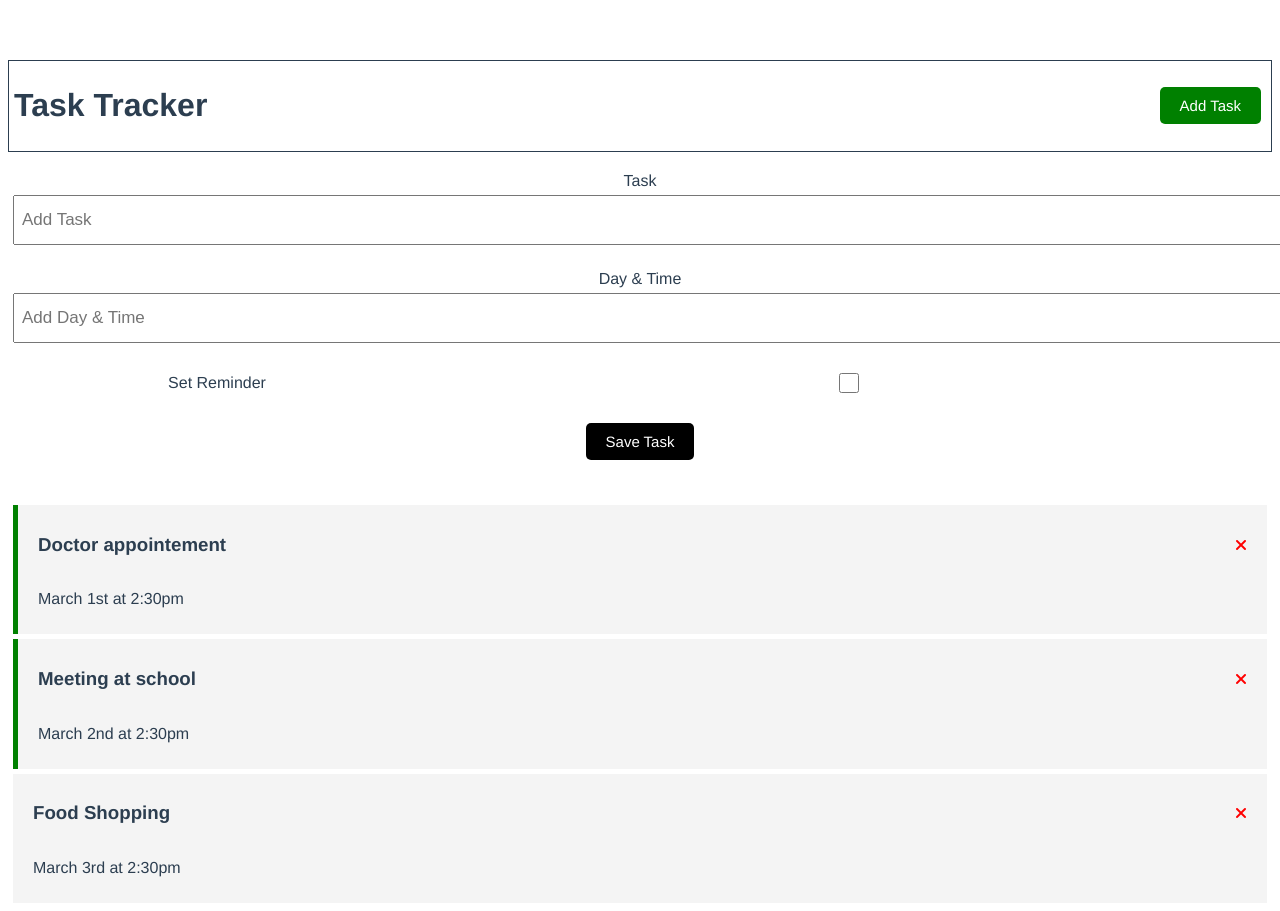
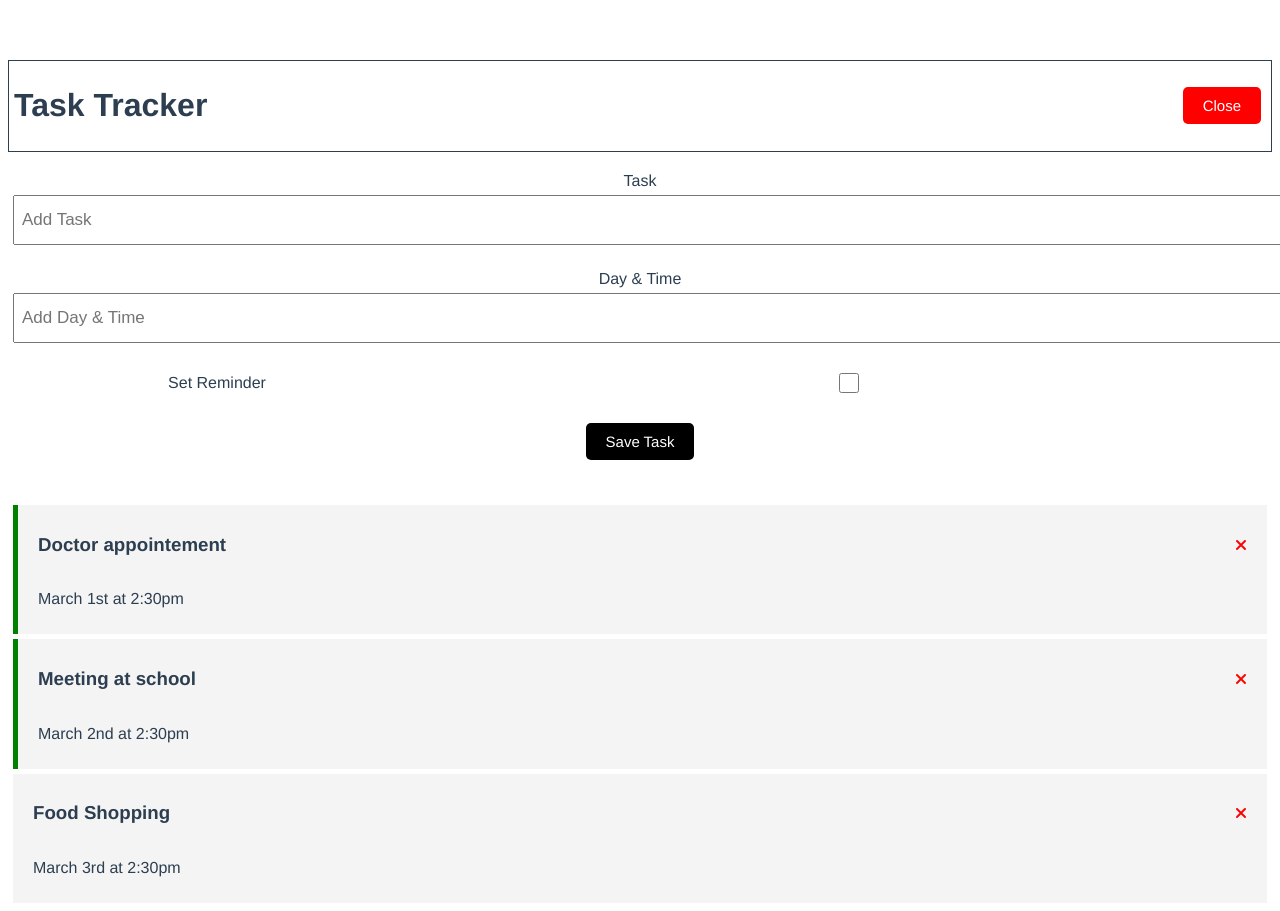
Before and after one commit to Deepak-Urs/github-main, a Vue app in the folder Javascript/VueJS3/task-manager/: page / in a window 1280 px wide. Both pictures are taken after a click on the button "Add Task". Built offline with nearby package versions, Linux system fonts and the light colour scheme.

Commit message:
Toggle operation done

```diff
--- a/Javascript/VueJS3/task-manager/src/App.vue
+++ b/Javascript/VueJS3/task-manager/src/App.vue
@@ -1,8 +1,18 @@
 <template>
   <div class="container">
-    <Header title="Task Tracker"></Header>
-    <AddTask @add-task="addTask"/>
-    <Tasks @toggle-reminder="toggleReminder" @delete-task="deleteTask" :tasks="tasks"></Tasks>
+    <Header
+      @btn-click="toggleAddTaskBtn"
+      title="Task Tracker"
+      :showAddTask="showAddTask">
+    </Header>
+    <div class="add-task" v-if="showAddTask">
+      <AddTask @add-task="addTask" />
+    </div>
+    <Tasks
+      @toggle-reminder="toggleReminder"
+      @delete-task="deleteTask"
+      :tasks="tasks"
+    ></Tasks>
   </div>
 
   <!--<img alt="Vue logo" src="./assets/logo.png">
@@ -10,58 +20,64 @@
 </template>
 
 <script>
-import Tasks from './components/Tasks.vue'
-import Header from './components/Header.vue'
-import AddTask from './components/AddTask.vue'
+import Tasks from "./components/Tasks.vue";
+import Header from "./components/Header.vue";
+import AddTask from "./components/AddTask.vue";
 
 export default {
   name: "App",
   components: {
     Header,
     Tasks,
-    AddTask
+    AddTask,
   },
   data() {
     return {
-      tasks: []
-    }
+      tasks: [],
+      showAddTask: false,
+    };
   },
   methods: {
     addTask(task) {
-      this.tasks = [...this.tasks, task]
+      this.tasks = [...this.tasks, task];
     },
     deleteTask(id) {
-      if(confirm('Are you sure?')) {
-        this.tasks = this.tasks.filter((task) => task.id !== id)
+      if (confirm("Are you sure?")) {
+        this.tasks = this.tasks.filter((task) => task.id !== id);
       }
     },
     toggleReminder(id) {
-      console.log('id seen', id);
-      this.tasks = this.tasks.map((task) => task.id === id ? { ...task, reminder: !task.reminder} : task)
-    }
+      console.log("id seen", id);
+      this.tasks = this.tasks.map((task) =>
+        task.id === id ? { ...task, reminder: !task.reminder } : task
+      );
+    },
+    toggleAddTaskBtn() {
+      this.showAddTask = !this.showAddTask;
+    },
   },
   created() {
     this.tasks = [
       {
         id: 1,
-        text: 'Doctor appointement',
-        day: 'March 1st at 2:30pm',
-        reminder: true
+        text: "Doctor appointement",
+        day: "March 1st at 2:30pm",
+        reminder: true,
       },
       {
         id: 2,
-        text: 'Meeting at school',
-        day: 'March 2nd at 2:30pm',
-        reminder: true
+        text: "Meeting at school",
+        day: "March 2nd at 2:30pm",
+        reminder: true,
       },
       {
         id: 3,
-        text: 'Food Shopping',
-        day: 'March 3rd at 2:30pm',
-        reminder: false
+        text: "Food Shopping",
+        day: "March 3rd at 2:30pm",
+        reminder: false,
       },
-    ]
-  }
+    ];
+  },
 };
 </script>
 
--- a/Javascript/VueJS3/task-manager/src/components/Button.vue
+++ b/Javascript/VueJS3/task-manager/src/components/Button.vue
@@ -1,5 +1,5 @@
 <template>
-    <button @click="onClick()" :style="{background: color}" class="">{{text}}</button>
+    <button @click="$emit('btn-click')" :style="{background: color}" class="">{{text}}</button>
 </template>
 
 <script>
@@ -8,11 +8,6 @@ export default {
     props: {
         text: String,
         color: String
-    },
-    methods: {
-        onClick() {
-            console.log('log happened')
-        }
     }
 }
 </script>
--- a/Javascript/VueJS3/task-manager/src/components/Header.vue
+++ b/Javascript/VueJS3/task-manager/src/components/Header.vue
@@ -1,7 +1,12 @@
 <template>
     <header>
         <h1>{{title}}</h1>
-        <Button class="btn" text="Add Task" color="green"></Button>
+        <Button
+            @btn-click="$emit('btn-click')"
+            class="btn"
+            :text="showAddTask ? 'Close' : 'Add Task'"
+            :color="showAddTask ? 'red' : 'green'">
+        </Button>
     </header>
 </template>
 
@@ -10,7 +15,8 @@ import Button from './Button'
 export default {
     name: 'Header-comp',
     props: {
-        title: String
+        title: String,
+        showAddTask: Boolean
     },
     components: {
         Button
```
